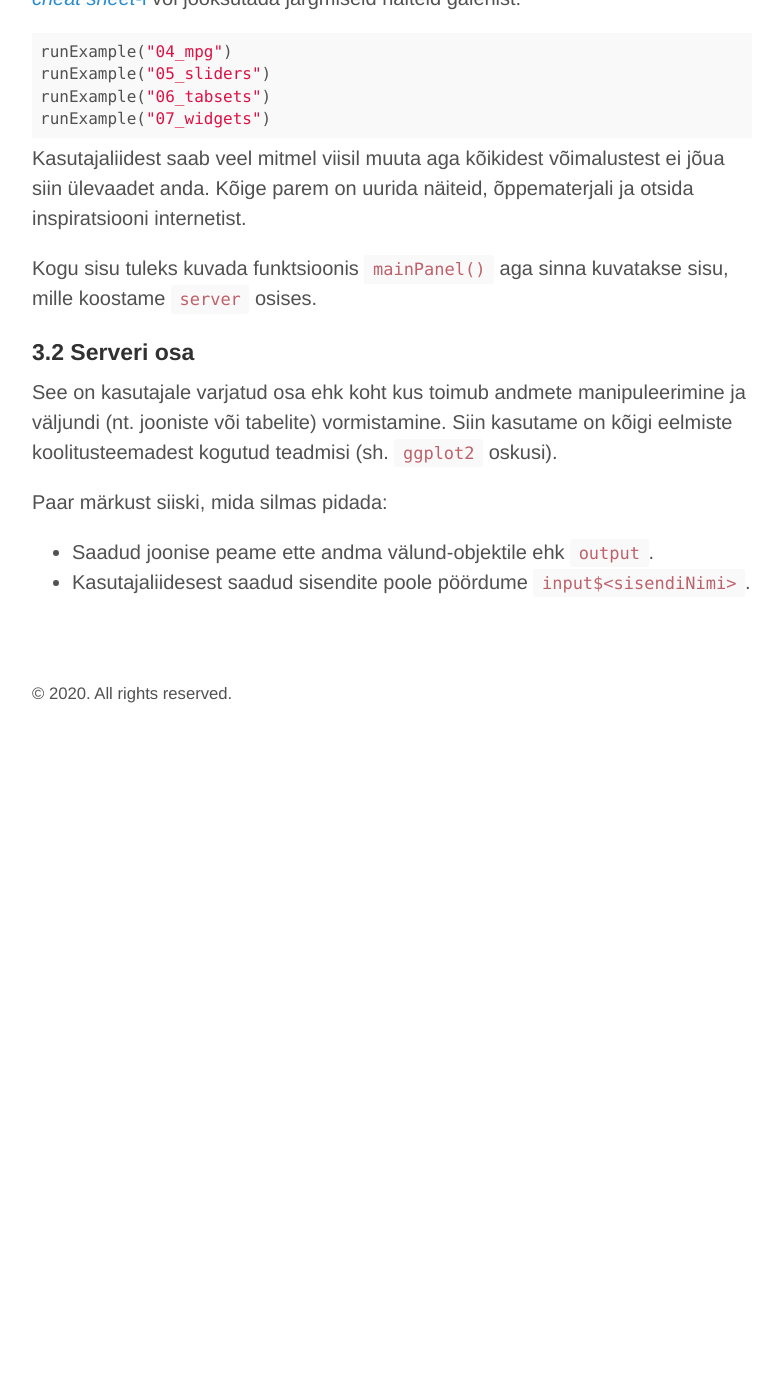
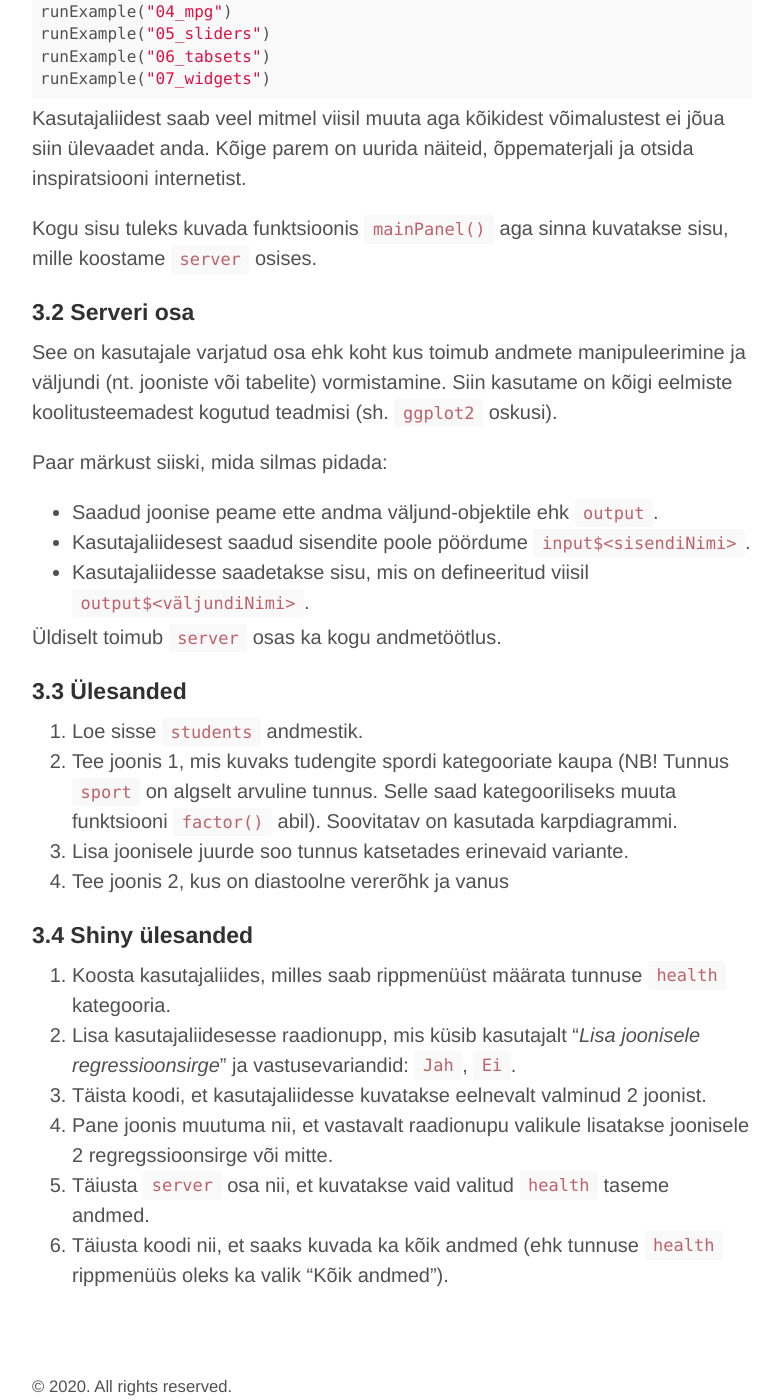
Before and after one commit to Rkursus/tykliinikum, a Jekyll site: the page built from teema6.md, in a window 1280 px wide and 1400 px high, scrolled down 3256 px. Shown: the whole window, without its empty margins (248-1028 px from the left). Built offline with Jekyll 4.4.1, drawn with Linux system fonts in a browser that asks for light colours; before the commit the page ends 3963 px from its top, so only the background shows below that; some of the changed text lies outside the part shown.

Commit message:
teema6 update

```diff
--- a/_teema6/teema6.html
+++ b/_teema6/teema6.html
@@ -1,4 +1,4 @@
-<!DOCTYPE html>
+
 
 <html>
 
@@ -140,9 +140,31 @@ runExample(&quot;07_widgets&quot;)</code></pre>
 <p>See on kasutajale varjatud osa ehk koht kus toimub andmete manipuleerimine ja väljundi (nt. jooniste või tabelite) vormistamine. Siin kasutame on kõigi eelmiste koolitusteemadest kogutud teadmisi (sh. <code>ggplot2</code> oskusi).</p>
 <p>Paar märkust siiski, mida silmas pidada:</p>
 <ul>
-<li>Saadud joonise peame ette andma välund-objektile ehk <code>output</code>.</li>
+<li>Saadud joonise peame ette andma väljund-objektile ehk <code>output</code>.</li>
 <li>Kasutajaliidesest saadud sisendite poole pöördume <code>input$&lt;sisendiNimi&gt;</code>.</li>
+<li>Kasutajaliidesse saadetakse sisu, mis on defineeritud viisil <code>output$&lt;väljundiNimi&gt;</code>.</li>
 </ul>
+<p>Üldiselt toimub <code>server</code> osas ka kogu andmetöötlus.</p>
+</div>
+<div id="ülesanded" class="section level2">
+<h2><span class="header-section-number">3.3</span> Ülesanded</h2>
+<ol style="list-style-type: decimal">
+<li>Loe sisse <code>students</code> andmestik.</li>
+<li>Tee joonis 1, mis kuvaks tudengite spordi kategooriate kaupa (NB! Tunnus <code>sport</code> on algselt arvuline tunnus. Selle saad kategooriliseks muuta funktsiooni <code>factor()</code> abil). Soovitatav on kasutada karpdiagrammi.</li>
+<li>Lisa joonisele juurde soo tunnus katsetades erinevaid variante.</li>
+<li>Tee joonis 2, kus on diastoolne vererõhk ja vanus</li>
+</ol>
+</div>
+<div id="shiny-ülesanded" class="section level2">
+<h2><span class="header-section-number">3.4</span> Shiny ülesanded</h2>
+<ol style="list-style-type: decimal">
+<li>Koosta kasutajaliides, milles saab rippmenüüst määrata tunnuse <code>health</code> kategooria.</li>
+<li>Lisa kasutajaliidesesse raadionupp, mis küsib kasutajalt “<em>Lisa joonisele regressioonsirge</em>” ja vastusevariandid: <code>Jah</code>, <code>Ei</code>.</li>
+<li>Täista koodi, et kasutajaliidesse kuvatakse eelnevalt valminud 2 joonist.</li>
+<li>Pane joonis muutuma nii, et vastavalt raadionupu valikule lisatakse joonisele 2 regregssioonsirge või mitte.</li>
+<li>Täiusta <code>server</code> osa nii, et kuvatakse vaid valitud <code>health</code> taseme andmed.</li>
+<li>Täiusta koodi nii, et saaks kuvada ka kõik andmed (ehk tunnuse <code>health</code> rippmenüüs oleks ka valik “Kõik andmed”).</li>
+</ol>
 <!--
 This is probably the best place to start as it's where you define the user's
 input into the project. `surver.R` can then be instructed to take the user's
```
Also changed, not shown: other parts of _teema6/teema6.html (+3 -3 lines), _teema6/teema6.Rmd (+26 -4 lines).
